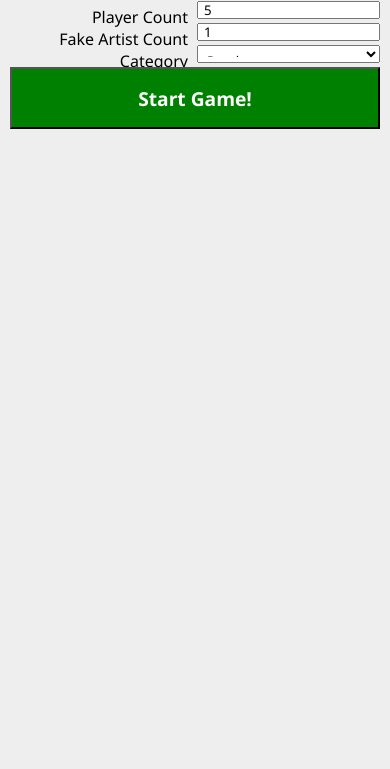
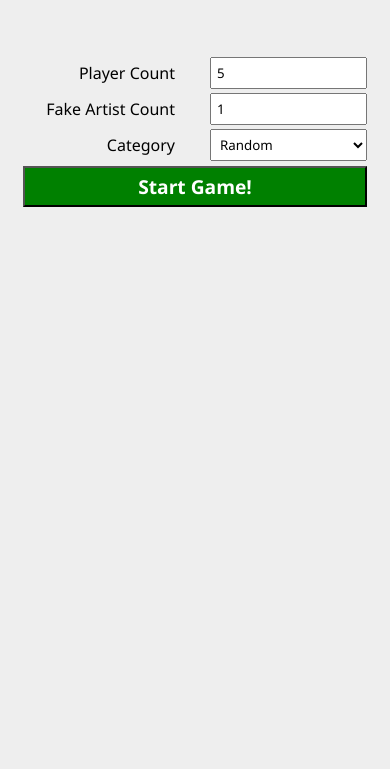
Before and after one commit to pvrs12/fake_artist_generator, a plain HTML site: page fake_gm.html in a window 390 px wide. Shown: the part 75-844 px from the top of the page. Drawn offline with Linux system fonts and the light colour scheme.

Commit message:
Updated list format to fix randomization and helped chrome/mobile layout

```diff
--- a/fake_gm.css
+++ b/fake_gm.css
@@ -17,7 +17,9 @@ body {
 
 .grid-cell {
     padding: 5px;
-    margin: 2px;
+    margin: 15px;
+
+    height: max-content;
 }
 
 .hidden {
--- a/fake_gm.js
+++ b/fake_gm.js
@@ -14,7 +14,8 @@ function load_categories() {
     option.appendChild(option_text);
     category_select.appendChild(option);
 
-    for(let category_name in fake_gm_list) {
+    for(let category_id in fake_gm_categories) {
+        let category_name = fake_gm_categories[category_id];
         let option = document.createElement("option", {"value": category_name});
         let option_text = document.createTextNode(category_name);
 
@@ -65,17 +66,25 @@ function start_game() {
     faker_count = document.getElementById("faker-count").value;
     category = document.getElementById("category").value;
 
+    let available_word_list = null;
     if (category == "Random") {
-        let cat_keys = Object.keys(fake_gm_list);
-        let cat_len = cat_keys.length;
-        let cat_sel = Math.floor(Math.random() * cat_len);
-        category = cat_keys[cat_sel];
+        //do it straightup
+        available_word_list = Object.keys(fake_gm_list);
+    } else {
+        //find all words with the given category and choose one of those
+        available_word_list = [];
+        for(let word in fake_gm_list) {
+            if (fake_gm_list[word] == category) {
+                available_word_list.push(word);
+            }
+        }
     }
-
-    let word_keys = Object.keys(fake_gm_list[category]);
+    let word_keys = available_word_list;
     let word_len = word_keys.length;
     let word_sel = Math.floor(Math.random() * word_len);
-    secret_word = fake_gm_list[category][word_sel];
+    secret_word = available_word_list[word_sel]
+
+    category = fake_gm_list[secret_word];
 
     current_player = 0;
 
--- a/fake_gm_list.js
+++ b/fake_gm_list.js
@@ -1,283 +1,245 @@
+var fake_gm_categories = [
+  "Cowboy Gear",
+  "Foods",
+  "Weapons",
+  "Drinks",
+  "Outdoor Gear",
+  "Plants",
+  "Musical Instruments",
+  "Body Parts",
+  "Professions",
+  "Landmarks",
+  "Transportation",
+  "Animals",
+  "Household Items",
+  "Buildings"
+]
+
 var fake_gm_list = {
-    "Animals": [
-        "Lion",
-        "Tiger",
-        "Bear",
-        "Chicken",
-        "Owl",
-        "Penguin",
-        "Turkey",
-        "Alligator",
-        "Butterfly",
-        "Caterpillar",
-        "Fly",
-        "Frog",
-        "Dragonfly",
-        "Grasshopper",
-        "Ladybug",
-        "Lizard",
-        "Cockroach",
-        "Spider",
-        "Snake",
-        "Turtle",
-        "Boar",
-        "Beaver",
-        "Camel",
-        "Cow",
-        "Cat",
-        "Deer",
-        "Dog",
-        "Horse",
-        "Elephant",
-        "Giraffe",
-        "Fox",
-        "Gorilla",
-        "Hippo",
-        "Lamb",
-        "Kangaroo",
-        "Raccoon",
-        "Seal",
-        "Rabbit",
-        "Porcupine",
-        "Zebra",
-        "Lobster",
-        "Shrimp",
-        "Octopus",
-        "Seahorse",
-        "Starfish",
-    ],
-    "Plants": [
-        "Pine Tree",
-        "Cactus",
-        "Poison Ivy",
-        "Dandelion",
-        "Fern",
-        "Root",
-        "Sunflower",
-        "Rose",
-        "Bush",
-        "Leaf",
-        "Vine",
-        "Tree",
-    ],
-    "Foods": [
-        "Apple",
-        "Spaghetti",
-        "Steak",
-        "Clams",
-        "Sushi",
-        "Potatoes",
-        "Burger",
-        "Hoagie",
-        "Herbs",
-        "Avocado",
-        "Banana",
-        "Pineapple",
-        "Raspberries",
-        "Watermelon",
-        "Blueberries",
-        "Nuts",
-        "Bread",
-        "Toast",
-        "Bacon",
-        "Eggs",
-    ],
-    "Drinks": [
-        "Soda",
-        "Beer",
-        "Wine",
-        "Liquor",
-        "Juice",
-        "Coffee",
-        "Tea",
-        "Champagne",
-    ],
-    "Outdoor Gear": [
-        "Backpack",
-        "Binoculars",
-        "Blanket",
-        "Camp Stove",
-        "Beach Towel",
-        "Cooler",
-        "Surf Board",
-        "Basketball",
-        "Volley Ball",
-        "Baseball",
-        "Dumbbell",
-        "Golf Club",
-        "Fishing Rod",
-        "Swimsuit",
-        "Bicycle",
-    ],
-    "Musical Instruments": [
-        "Accordion",
-        "Banjo",
-        "Bongo",
-        "Bugle",
-        "Trumpet",
-        "Drum",
-        "Guitar",
-        "Saxophone",
-        "Organ",
-        "Trombone",
-        "Tuba",
-        "Cello",
-    ],
-    "Body Parts": [
-        "Armpit",
-        "Back",
-        "Butt",
-        "Ears",
-        "Eyes",
-        "Feet",
-        "Face",
-        "Fingers",
-        "Foot",
-        "Hand",
-        "Hair",
-        "Knees",
-        "Legs",
-        "Mouth",
-        "Toes",
-        "Brain",
-        "Heart",
-        "Teeth",
-        "Thumb",
-        "Lungs",
-        "Intestines",
-    ],
-    "Buildings": [
-        "Bakery",
-        "Cafe",
-        "Church",
-        "Movie Theatre",
-        "Book Store",
-        "Barber Shop",
-        "Airport",
-        "Castle",
-    ],
-    "Household Items": [
-        "Broom",
-        "Mop",
-        "Blender",
-        "Toaster",
-        "Knife",
-        "Lock and Key",
-        "Pencil",
-        "Pen",
-        "Mug",
-        "Salt and Pepper",
-        "Pitcher",
-        "Oven Mitt",
-        "Oven",
-        "Refrigerator",
-        "Sink",
-        "Toilet",
-        "Plate",
-        "Fork",
-        "Spoon",
-        "Chopsticks",
-        "Bowl",
-        "Gun",
-        "Shovel",
-        "Hammer",
-        "Wrench",
-        "Nail",
-        "Saw",
-        "Axe",
-        "Ruler",
-        "Bottle",
-        "Bed",
-        "Couch",
-        "Chair",
-        "Computer Mouse",
-        "Computer",
-        "Floppy Disk",
-        "CD ROM",
-        "Computer Keyboard",
-        "Phone",
-        "Ladder",
-    ],
-    "Countries": [
-        "United States",
-        "Canada",
-        "Mexico",
-        "Italy",
-        "United Kingdom",
-        "Germany",
-        "Russia",
-        "Australia",
-        "Brazil",
-        "India",
-    ],
-    "Landmarks": [
-        "Mount Rushmoore",
-        "Egyptian Pyramids",
-        "Eiffel Tower",
-        "Statue of Liberty",
-        "Grand Canyon",
-        "Big Ben",
-        "Space Needle",
-        "Taj Mahal",
-        "Niagra Falls",
-    ],
-    "Flags": [
-        "United States",
-        "Canada",
-        "United Kingdom",
-        "European Union",
-        "Switzerland",
-        "Korea",
-        "Japan",
-        "China",
-        "Australia",
-    ],
-    "Professions": [
-        "Cowboy",
-        "Doctor",
-        "Firefighter",
-        "Mail Carrier",
-        "Hacker",
-        "Seamstress",
-        "Dentist",
-        "Police Officer",
-        "Plumber",
-        "Construction Worker",
-        "Football Player",
-    ],
-    "Cowboy Gear": [
-        "10 Gallon Hat",
-        "Bullet",
-        "Pistol",
-        "Bandolier",
-        "Horse",
-        "Saddle",
-        "Holster",
-        "Rifle",
-        "Lasso",
-        "Boots",
-    ],
-    "Transportation": [
-        "Car",
-        "Boat",
-        "Airplane",
-        "Truck",
-        "Buss",
-        "Train",
-        "Railroad",
-    ],
-    "Weapons": [
-        "Bomb",
-        "Bow and Arrow",
-        "Cannon",
-        "Spear",
-        "Tank",
-        "Sword",
-        "Shield",
-        "Hand Grenade",
-        "Gun",
-        "Axe",
-        "Slingshot",
-        "Raygun",
-    ]
+  "Lion": "Animals",
+  "Tiger": "Animals",
+  "Bear": "Animals",
+  "Chicken": "Animals",
+  "Owl": "Animals",
+  "Penguin": "Animals",
+  "Turkey": "Animals",
+  "Alligator": "Animals",
+  "Butterfly": "Animals",
+  "Caterpillar": "Animals",
+  "Fly": "Animals",
+  "Frog": "Animals",
+  "Dragonfly": "Animals",
+  "Grasshopper": "Animals",
+  "Ladybug": "Animals",
+  "Lizard": "Animals",
+  "Cockroach": "Animals",
+  "Spider": "Animals",
+  "Snake": "Animals",
+  "Turtle": "Animals",
+  "Boar": "Animals",
+  "Beaver": "Animals",
+  "Camel": "Animals",
+  "Cow": "Animals",
+  "Cat": "Animals",
+  "Deer": "Animals",
+  "Dog": "Animals",
+  "Horse": "Cowboy Gear",
+  "Elephant": "Animals",
+  "Giraffe": "Animals",
+  "Fox": "Animals",
+  "Gorilla": "Animals",
+  "Hippo": "Animals",
+  "Lamb": "Animals",
+  "Kangaroo": "Animals",
+  "Raccoon": "Animals",
+  "Seal": "Animals",
+  "Rabbit": "Animals",
+  "Porcupine": "Animals",
+  "Zebra": "Animals",
+  "Lobster": "Animals",
+  "Shrimp": "Animals",
+  "Octopus": "Animals",
+  "Seahorse": "Animals",
+  "Starfish": "Animals",
+  "Pine Tree": "Plants",
+  "Cactus": "Plants",
+  "Poison Ivy": "Plants",
+  "Dandelion": "Plants",
+  "Fern": "Plants",
+  "Root": "Plants",
+  "Sunflower": "Plants",
+  "Rose": "Plants",
+  "Bush": "Plants",
+  "Leaf": "Plants",
+  "Vine": "Plants",
+  "Tree": "Plants",
+  "Apple": "Foods",
+  "Spaghetti": "Foods",
+  "Steak": "Foods",
+  "Clams": "Foods",
+  "Sushi": "Foods",
+  "Potatoes": "Foods",
+  "Burger": "Foods",
+  "Hoagie": "Foods",
+  "Herbs": "Foods",
+  "Avocado": "Foods",
+  "Banana": "Foods",
+  "Pineapple": "Foods",
+  "Raspberries": "Foods",
+  "Watermelon": "Foods",
+  "Blueberries": "Foods",
+  "Nuts": "Foods",
+  "Bread": "Foods",
+  "Toast": "Foods",
+  "Bacon": "Foods",
+  "Eggs": "Foods",
+  "Soda": "Drinks",
+  "Beer": "Drinks",
+  "Wine": "Drinks",
+  "Liquor": "Drinks",
+  "Juice": "Drinks",
+  "Coffee": "Drinks",
+  "Tea": "Drinks",
+  "Champagne": "Drinks",
+  "Backpack": "Outdoor Gear",
+  "Binoculars": "Outdoor Gear",
+  "Blanket": "Outdoor Gear",
+  "Camp Stove": "Outdoor Gear",
+  "Beach Towel": "Outdoor Gear",
+  "Cooler": "Outdoor Gear",
+  "Surf Board": "Outdoor Gear",
+  "Basketball": "Outdoor Gear",
+  "Volley Ball": "Outdoor Gear",
+  "Baseball": "Outdoor Gear",
+  "Dumbbell": "Outdoor Gear",
+  "Golf Club": "Outdoor Gear",
+  "Fishing Rod": "Outdoor Gear",
+  "Swimsuit": "Outdoor Gear",
+  "Bicycle": "Outdoor Gear",
+  "Accordion": "Musical Instruments",
+  "Banjo": "Musical Instruments",
+  "Bongo": "Musical Instruments",
+  "Bugle": "Musical Instruments",
+  "Trumpet": "Musical Instruments",
+  "Drum": "Musical Instruments",
+  "Guitar": "Musical Instruments",
+  "Saxophone": "Musical Instruments",
+  "Organ": "Musical Instruments",
+  "Trombone": "Musical Instruments",
+  "Tuba": "Musical Instruments",
+  "Cello": "Musical Instruments",
+  "Armpit": "Body Parts",
+  "Back": "Body Parts",
+  "Butt": "Body Parts",
+  "Ears": "Body Parts",
+  "Eyes": "Body Parts",
+  "Feet": "Body Parts",
+  "Face": "Body Parts",
+  "Fingers": "Body Parts",
+  "Foot": "Body Parts",
+  "Hand": "Body Parts",
+  "Hair": "Body Parts",
+  "Knees": "Body Parts",
+  "Legs": "Body Parts",
+  "Mouth": "Body Parts",
+  "Toes": "Body Parts",
+  "Brain": "Body Parts",
+  "Heart": "Body Parts",
+  "Teeth": "Body Parts",
+  "Thumb": "Body Parts",
+  "Lungs": "Body Parts",
+  "Intestines": "Body Parts",
+  "Bakery": "Buildings",
+  "Cafe": "Buildings",
+  "Church": "Buildings",
+  "Movie Theatre": "Buildings",
+  "Book Store": "Buildings",
+  "Barber Shop": "Buildings",
+  "Airport": "Buildings",
+  "Castle": "Buildings",
+  "Broom": "Household Items",
+  "Mop": "Household Items",
+  "Blender": "Household Items",
+  "Toaster": "Household Items",
+  "Knife": "Household Items",
+  "Lock and Key": "Household Items",
+  "Pencil": "Household Items",
+  "Pen": "Household Items",
+  "Mug": "Household Items",
+  "Salt and Pepper": "Household Items",
+  "Pitcher": "Household Items",
+  "Oven Mitt": "Household Items",
+  "Oven": "Household Items",
+  "Refrigerator": "Household Items",
+  "Sink": "Household Items",
+  "Toilet": "Household Items",
+  "Plate": "Household Items",
+  "Fork": "Household Items",
+  "Spoon": "Household Items",
+  "Chopsticks": "Household Items",
+  "Bowl": "Household Items",
+  "Gun": "Weapons",
+  "Shovel": "Household Items",
+  "Hammer": "Household Items",
+  "Wrench": "Household Items",
+  "Nail": "Household Items",
+  "Saw": "Household Items",
+  "Axe": "Weapons",
+  "Ruler": "Household Items",
+  "Bottle": "Household Items",
+  "Bed": "Household Items",
+  "Couch": "Household Items",
+  "Chair": "Household Items",
+  "Computer Mouse": "Household Items",
+  "Computer": "Household Items",
+  "Floppy Disk": "Household Items",
+  "CD ROM": "Household Items",
+  "Computer Keyboard": "Household Items",
+  "Phone": "Household Items",
+  "Ladder": "Household Items",
+  "Mount Rushmoore": "Landmarks",
+  "Egyptian Pyramids": "Landmarks",
+  "Eiffel Tower": "Landmarks",
+  "Statue of Liberty": "Landmarks",
+  "Grand Canyon": "Landmarks",
+  "Big Ben": "Landmarks",
+  "Space Needle": "Landmarks",
+  "Taj Mahal": "Landmarks",
+  "Cowboy": "Professions",
+  "Doctor": "Professions",
+  "Firefighter": "Professions",
+  "Mail Carrier": "Professions",
+  "Hacker": "Professions",
+  "Seamstress": "Professions",
+  "Dentist": "Professions",
+  "Police Officer": "Professions",
+  "Plumber": "Professions",
+  "Construction Worker": "Professions",
+  "Football Player": "Professions",
+  "10 Gallon Hat": "Cowboy Gear",
+  "Bullet": "Cowboy Gear",
+  "Pistol": "Cowboy Gear",
+  "Bandolier": "Cowboy Gear",
+  "Saddle": "Cowboy Gear",
+  "Holster": "Cowboy Gear",
+  "Rifle": "Cowboy Gear",
+  "Lasso": "Cowboy Gear",
+  "Boots": "Cowboy Gear",
+  "Car": "Transportation",
+  "Boat": "Transportation",
+  "Airplane": "Transportation",
+  "Truck": "Transportation",
+  "Buss": "Transportation",
+  "Train": "Transportation",
+  "Railroad": "Transportation",
+  "Bomb": "Weapons",
+  "Bow and Arrow": "Weapons",
+  "Cannon": "Weapons",
+  "Spear": "Weapons",
+  "Tank": "Weapons",
+  "Sword": "Weapons",
+  "Shield": "Weapons",
+  "Hand Grenade": "Weapons",
+  "Slingshot": "Weapons",
+  "Raygun": "Weapons"
 }
```
Also changed, not shown: fake_gm.html (+1 -0 lines).
